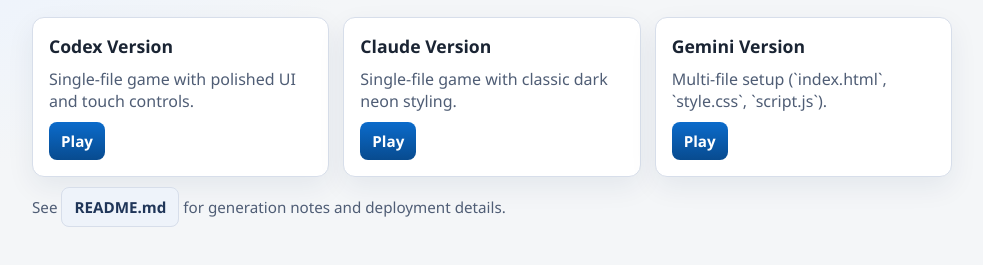
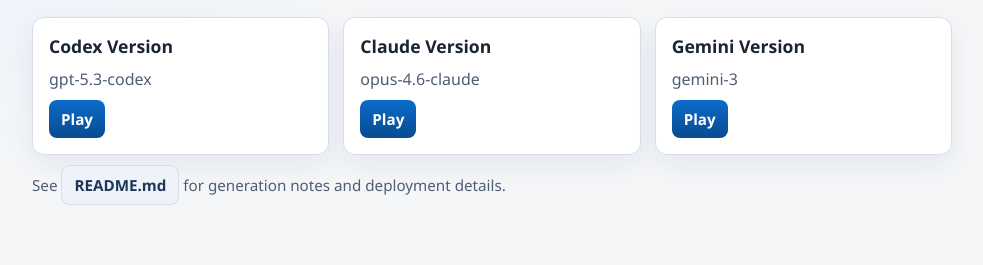
Before and after one commit to bradymholt/snake-agentic-code, a plain HTML site: page index.html in a window 1280 px wide. Shown: the part 125-390 px from the top of the page, without its empty margins (148-1131 px from the left). Drawn offline with Linux system fonts and the light colour scheme.

Commit message:
Note models on index

```diff
--- a/index.html
+++ b/index.html
@@ -94,7 +94,7 @@
     <section class="cards" aria-label="Snake implementations">
       <article class="card">
         <h2>Codex Version</h2>
-        <p>Single-file game with polished UI and touch controls.</p>
+        <p>gpt-5.3-codex</p>
         <div class="actions">
           <a href="./codex/">Play</a>
         </div>
@@ -102,7 +102,7 @@
 
       <article class="card">
         <h2>Claude Version</h2>
-        <p>Single-file game with classic dark neon styling.</p>
+        <p>opus-4.6-claude</p>
         <div class="actions">
           <a href="./claude/">Play</a>
         </div>
@@ -110,7 +110,7 @@
 
       <article class="card">
         <h2>Gemini Version</h2>
-        <p>Multi-file setup (`index.html`, `style.css`, `script.js`).</p>
+        <p>gemini-3</p>
         <div class="actions">
           <a href="./gemini/">Play</a>
         </div>
```
